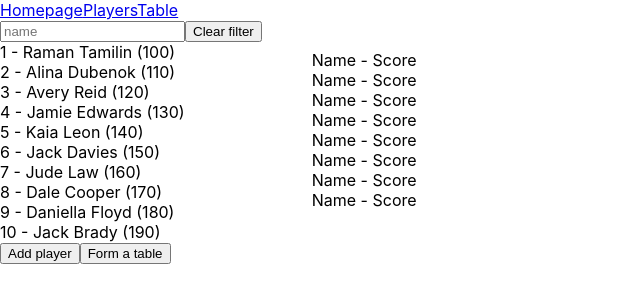
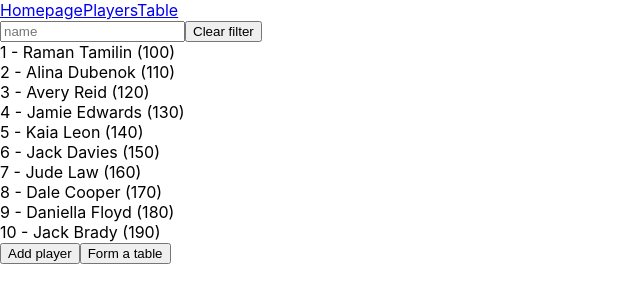
Before and after one commit to oneoftheelk/tournament-table, a React (Create React App) app: page /table in a window 1280 px wide. Shown: the top 302 px of the page, without its empty margins (0-640 px from the left). Built offline with nearby package versions, Linux system fonts and the light colour scheme.

Commit message:
distribution of players in the table depending on the rating

```diff
--- a/src/ui/Table/Match/Match.js
+++ b/src/ui/Table/Match/Match.js
@@ -1,11 +1,12 @@
 import React from 'react';
 import style from './Match.module.scss';
 
-const Match = () => {
+const Match = (props) => {
+	const {firstPlayer, secondPlayer} = props;
 	return (
-		<div>
-			<div>Name - Score</div>
-			<div>Name - Score</div>
+		<div className={style.match}>
+			<div>{firstPlayer.name}</div>
+			<div>{secondPlayer.name}</div>
 		</div>
 	);
 }
--- a/src/ui/Table/Match/Match.module.scss
+++ b/src/ui/Table/Match/Match.module.scss
@@ -0,0 +1,3 @@
+.match {
+    margin-bottom: 20px;
+}
--- a/src/ui/Table/Table.js
+++ b/src/ui/Table/Table.js
@@ -4,20 +4,25 @@ import { compose } from 'redux';
 import style from './Table.module.scss';
 import Match from './Match/Match';
 
-const Table = () => {
+const Table = (props) => {
+	const matches = props.matches.map( match => {
+		return <Match
+			key={match.id}
+			id={match.id}
+			firstPlayer={match.firstPlayer}
+			secondPlayer={match.secondPlayer} />
+	});
+
 	return (
 		<div className={style.table}>
-			<Match />
-			<Match />
-			<Match />
-			<Match />
+			{matches}
 		</div>
 	);
 }
 
 const mapStateToProps = (state) => {
     return {
-        matches: state.players.matches
+        matches: state.table.matches
     }
 }
 
```
